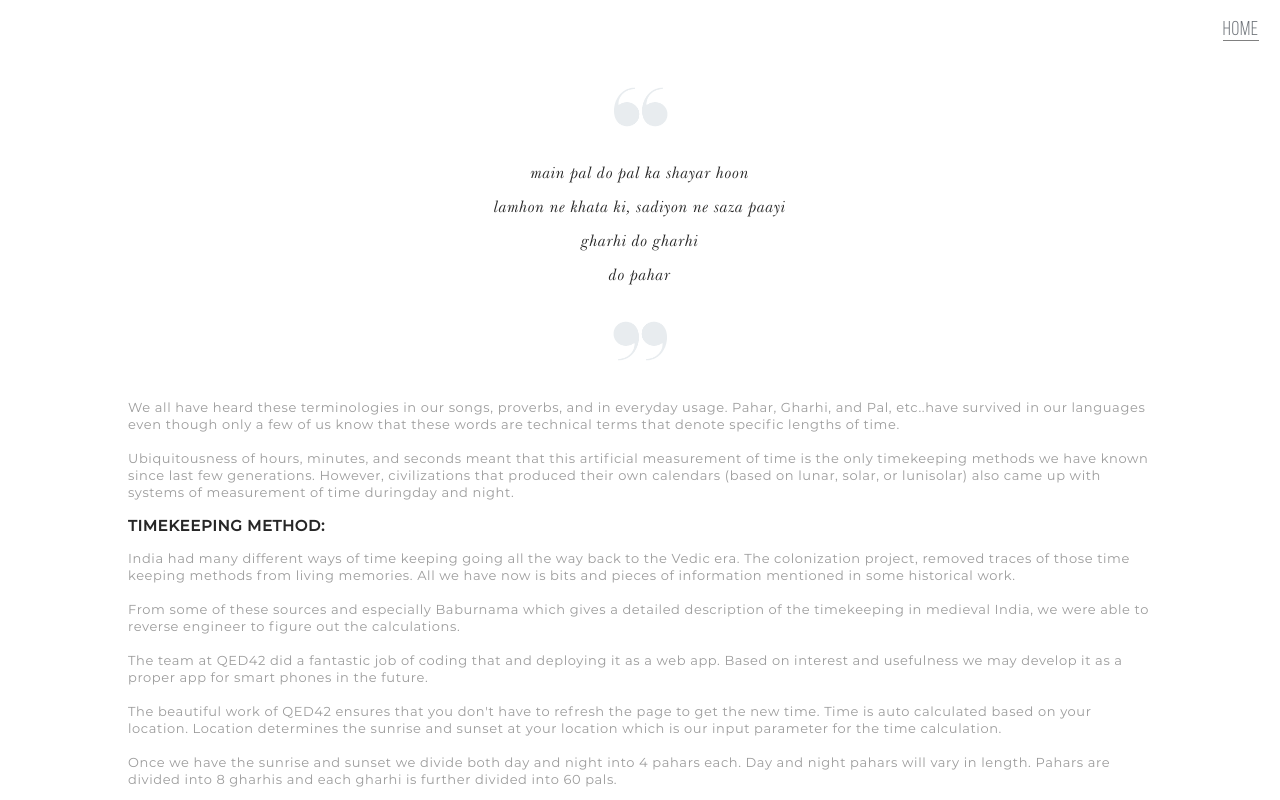
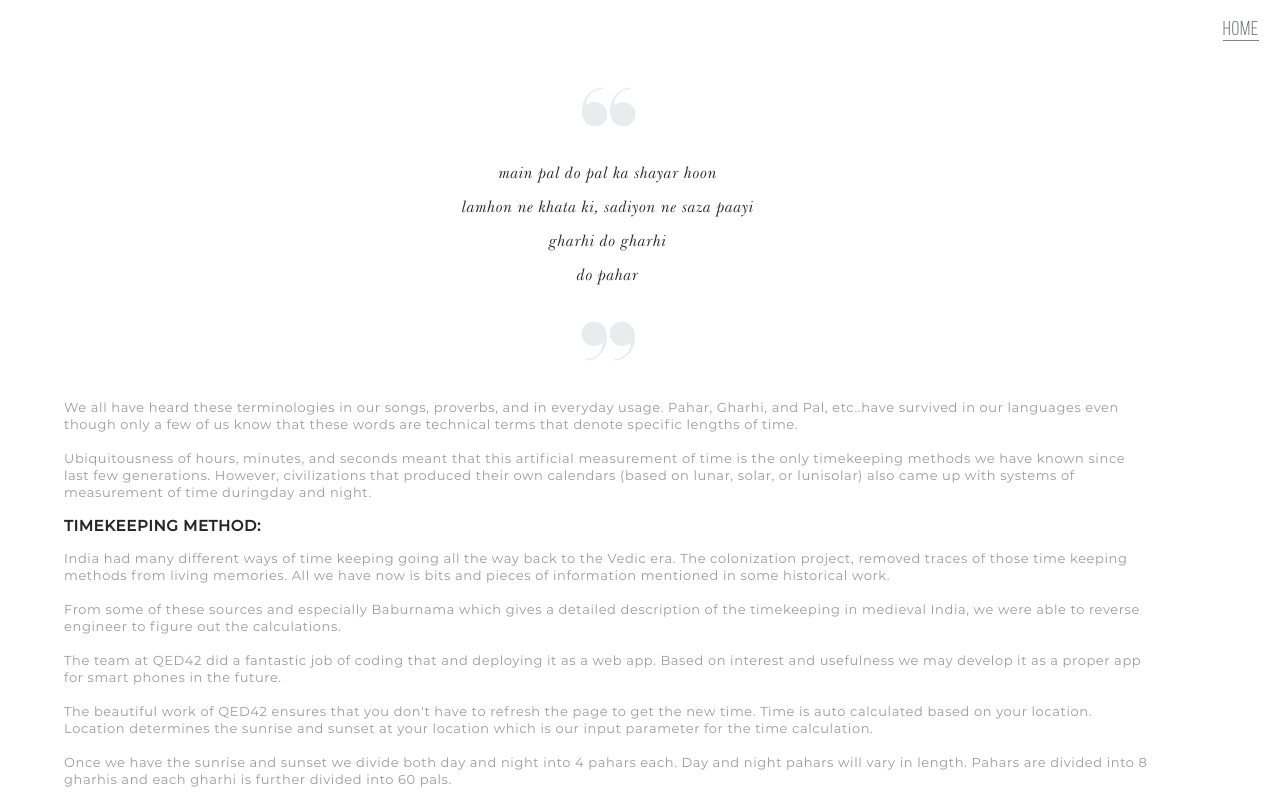
Before and after one commit to neoFinch/sunrise-sunset, a React (Create React App) app: page /about in a window 1280 px wide. Built offline with nearby package versions, Linux system fonts and the light colour scheme.

Commit message:
corrected vertical spacing

```diff
--- a/src/UIDesigning.css
+++ b/src/UIDesigning.css
@@ -41,7 +41,7 @@
 	bottom: 0%;
 }
 .location-wrapper{
-	padding-top: 14%;
+	padding-top: 124px;
 	display: flex;
 	flex-direction: column;
 	justify-content: center;
@@ -223,7 +223,7 @@
 	margin-top: 12px;
 }
 .about-div-wrapper{
-	padding: 2% 10% 0% 10%;
+	padding: 2% 10% 0% 5%;
 	font-family: 'Montserrat';
 	font-style: normal;
 	font-weight: 500;
@@ -312,7 +312,7 @@
 		flex-direction: column;
 		justify-content: center;
 		align-items: center;
-		padding-top: 42%;
+		padding-top: 142px;
 	}
 	.about-link-wrapper{
 		position: absolute;
```
